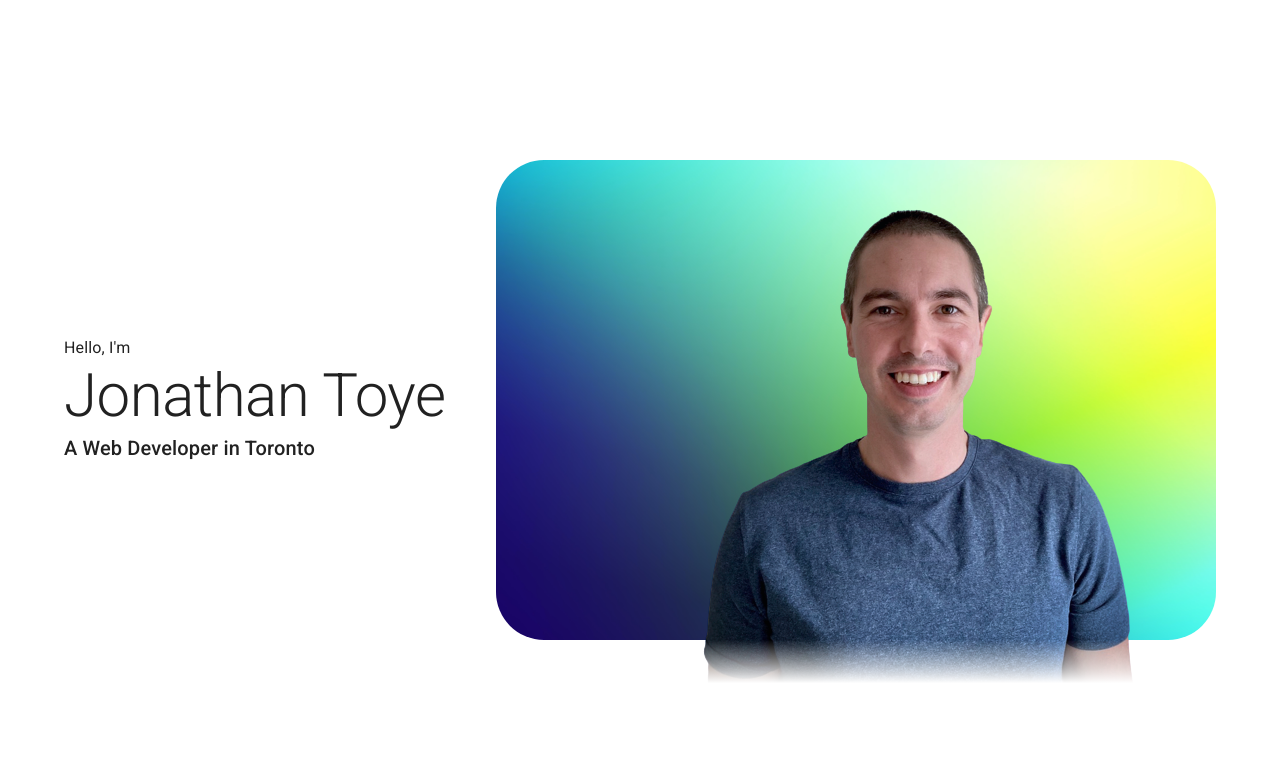
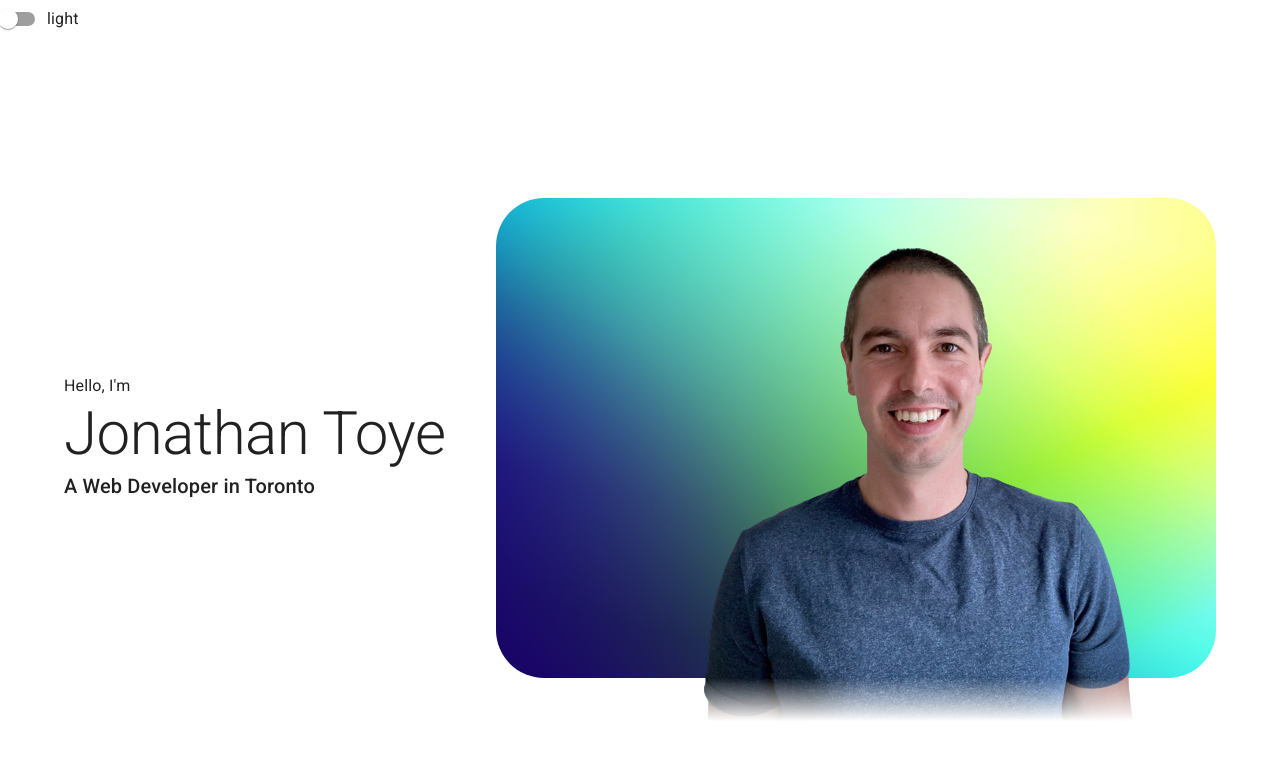
Before and after one commit to jontoye/portfolio-website, a React (Create React App) app: page / in a window 1280 px wide. Shown: the top 758 px of the page. Built offline with nearby package versions, Linux system fonts and the light colour scheme.

Commit message:
add support dark mode

```diff
--- a/src/App.js
+++ b/src/App.js
@@ -1,15 +1,32 @@
-import { Box } from '@mui/material'
-import { CssBaseline } from '@mui/material'
-import React from 'react'
-import Header from './components/Header'
+import React, { useMemo, useState } from 'react';
+import { createTheme, ThemeProvider } from '@mui/material/styles';
+import { Box, CssBaseline, useMediaQuery, Switch, FormControlLabel } from '@mui/material';
+import Header from './components/Header';
 
 const App = () => {
+  const prefersDarkMode = useMediaQuery('(prefers-color-scheme: dark)');
+  const [mode, setMode] = useState(prefersDarkMode ? 'dark' : 'light');
+
+  const theme = useMemo(() =>
+    createTheme({
+      palette: {
+        mode: mode,
+      },
+    }),
+    [mode],
+  );
+
+  const toggleDarkMode = () => {
+    setMode(prev => prev === 'dark' ? 'light' : 'dark');
+  }
+
   return (
-    <>
+    <ThemeProvider theme={theme}>
       <CssBaseline />
+      <FormControlLabel control={<Switch onChange={toggleDarkMode} />} label={mode} />
       <Box sx={{height: '10rem'}} />
       <Header />
-    </>
+    </ThemeProvider>
   )
 }
 
--- a/src/components/Header.jsx
+++ b/src/components/Header.jsx
@@ -36,7 +36,7 @@ const styles = {
     height: '3rem',
     bottom: '-3rem',
     right: 0,
-    backgroundImage : 'linear-gradient(to bottom, rgba(255,255,255, 0), rgba(255,255,255, 1) 90%)',
+    backgroundImage : (theme) => `linear-gradient(to bottom, rgba(255,255,255, 0), ${theme.palette.background.default} 90%)`,
   }
 }
 
```
